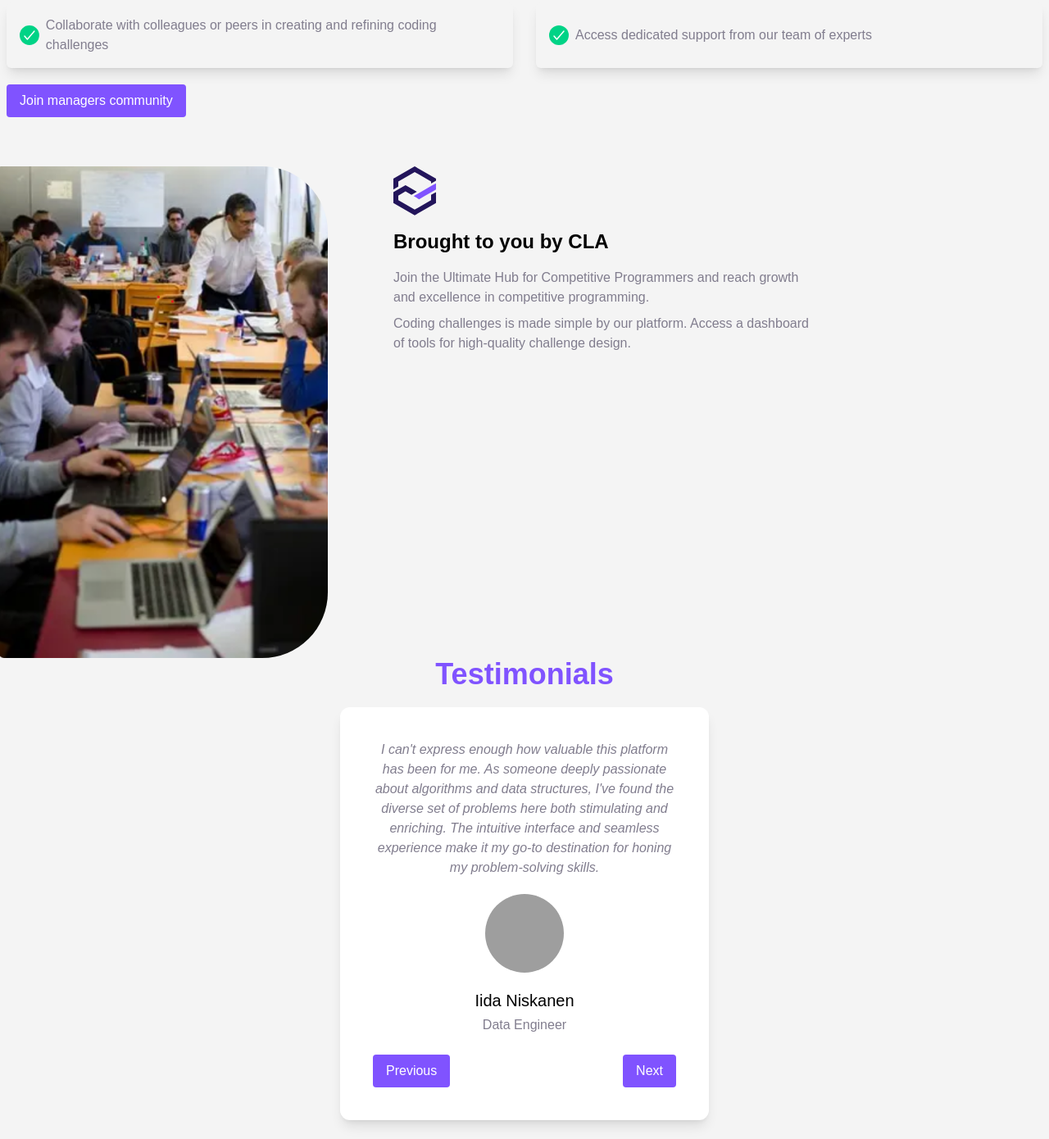
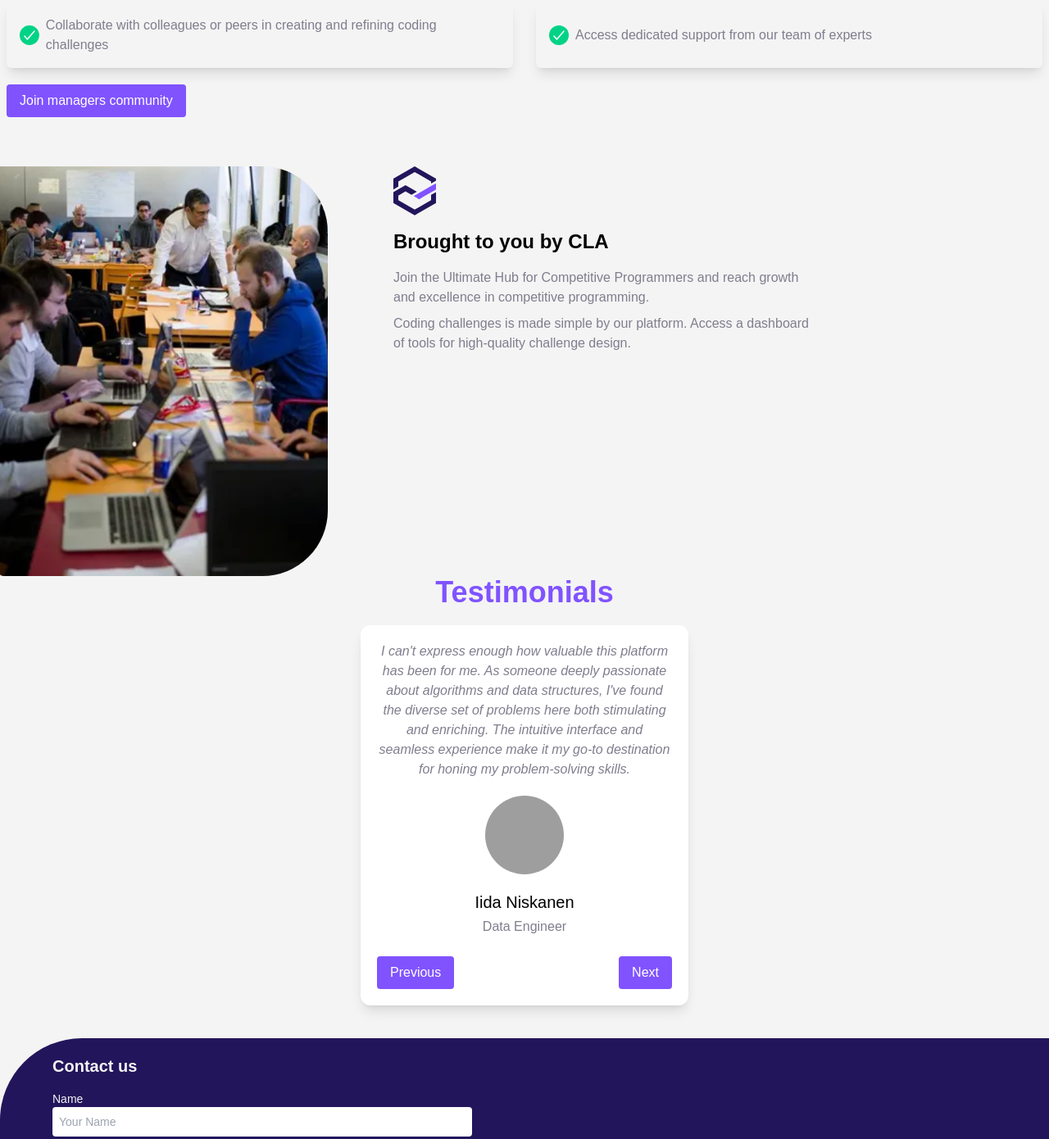
Before and after one commit to Kunfel/project-html-web-page, a plain HTML site: page tailwind.html in a window 1280 px wide. Shown: the part 1945-3335 px from the top of the page at 82% size. Drawn offline with nearby package versions, Linux system fonts and the light colour scheme; some packages are replaced by stand-ins of ours; grey boxes are pictures that could not be loaded; a script that the page names is missing.

Commit message:
added:Tailwind-CSS

```diff
--- a/tailwind.html
+++ b/tailwind.html
@@ -41,7 +41,7 @@
     <div class="container mx-auto w-full h-screen bg-Background">
       <!-- Navigation bar section   -->
       <header
-        class="sm:flex flex-col md:flex-row justify-between items-center px-10 py-5"
+        class="flex flex-col md:flex-row justify-between items-center px-10 py-5"
       >
         <div class="flex items-center space-x-1">
           <svg
@@ -480,16 +480,18 @@
         </button>
       </section>
       <!--   Showcase-section     -->
-      <section class="Showcase mt-5 flex item-start justify-start gap-10">
+      <section
+        class="Showcase mt-5 flex md:flex-col lg:flex-row items-start justify-start gap-10"
+      >
         <div class="mt-10">
           <img
             src="./assets/team.png"
             alt="team meeting"
-            class="lg:w-[400px] lg:h-[600px] object-cover rounded-r-[80px] object-left"
+            class="sm:w-[200px] sm:h-[200px] sm:rounded-[30px] md:w-[400px] md:h-[400px] md:rounded-[60px] lg:w-[400px] lg:h-[500px] lg:rounded-r-[80px] lg:rounded-l-[0px]"
           />
         </div>
 
-        <div class="m-10 max-w-lg">
+        <div class="m-10 max-w-lg md:flex-col md:flex justify-center">
           <svg
             width="53"
             height="60"
@@ -529,7 +531,7 @@
         </h3>
         <div
           id="testimonial-container"
-          class="w-[450px] mt-5 bg-white p-10 rounded-xl text-center shadow-lg"
+          class="w-[400px] mt-5 bg-white p-5 rounded-xl text-center shadow-lg"
         >
           <p id="testimonial-quote" class="italic text-Graylight"></p>
           <div id="testimonial">
@@ -608,7 +610,7 @@
             </button>
           </div>
         </form>
-        <div class="Copy flex justify-center text-md">
+        <div class="Copy flex flex-row justify-center text-md">
           &copy; <span id="year"></span> Your Competitive Programming Platform.
           All rights reserved.
         </div>
```
